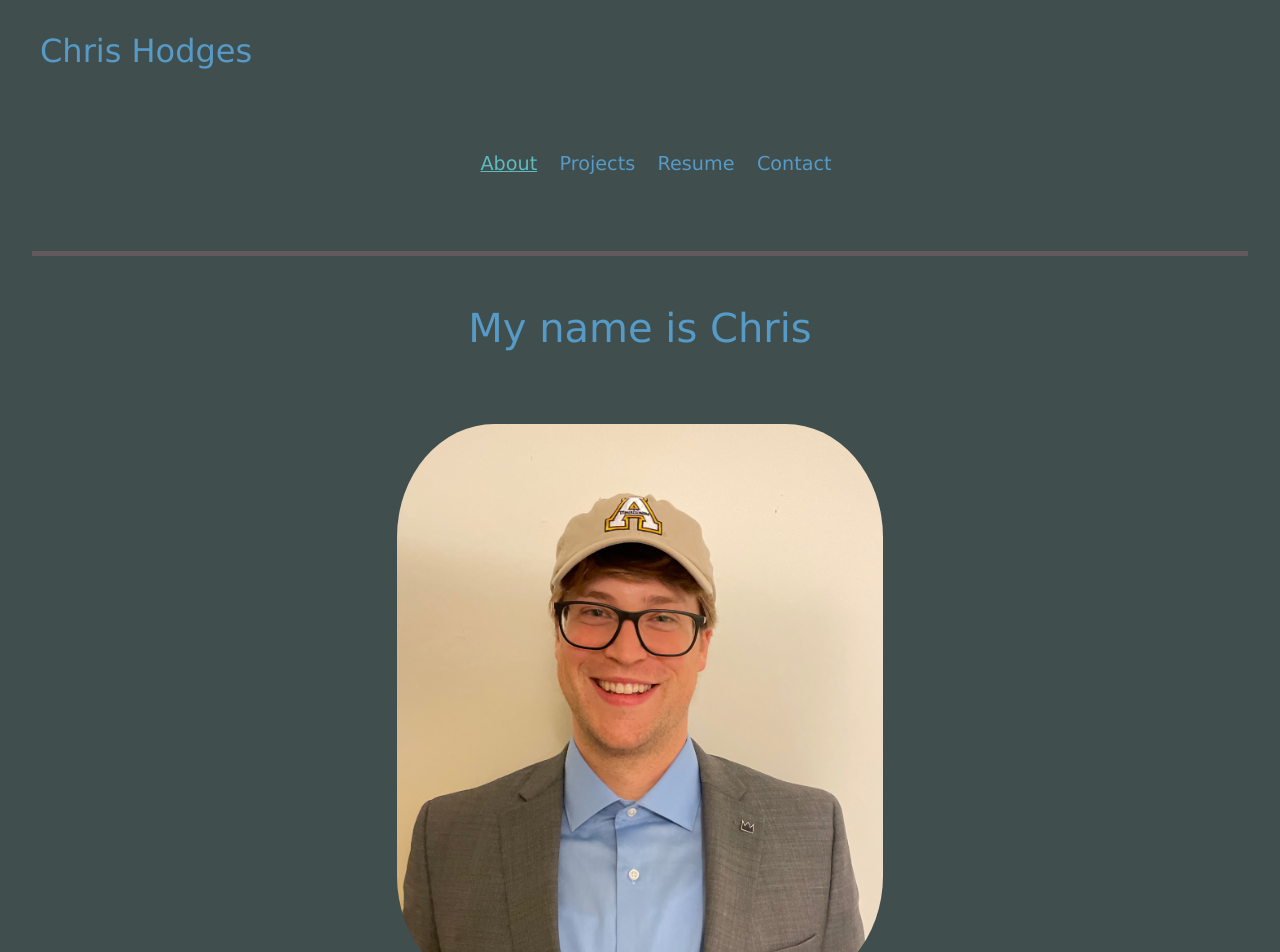
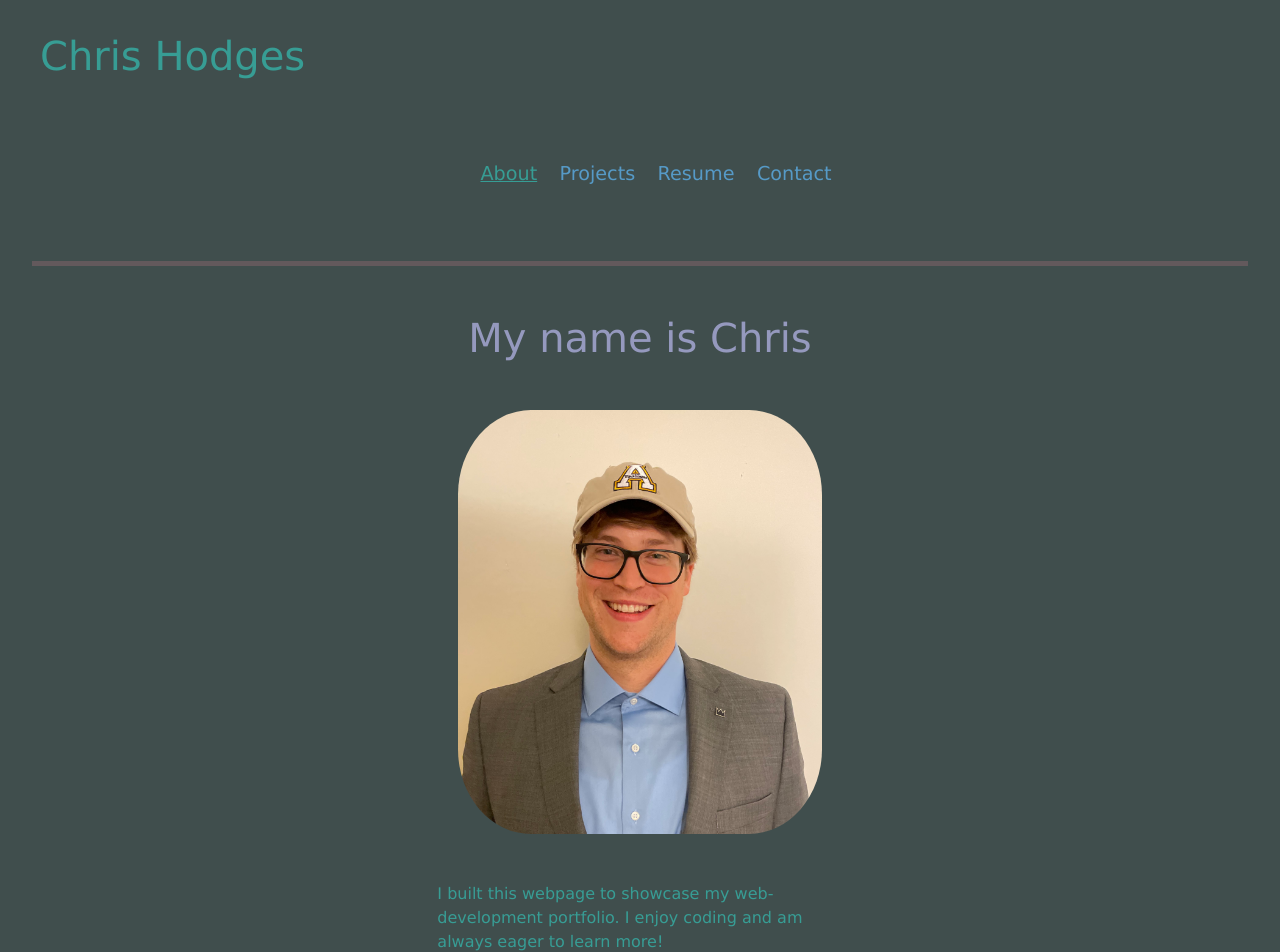
Before and after one commit to chrisdhodges12/react-portfolio, a React (Create React App) app: page / in a window 1280 px wide. Shown: the top 952 px of the page. Built offline with nearby package versions, Linux system fonts and the light colour scheme.

Commit message:
style changes

```diff
--- a/src/components/About/index.js
+++ b/src/components/About/index.js
@@ -5,16 +5,16 @@ function About () {
 
     return (
         <section className=''>
-            <div className='about '>
+            <div className='about'>
             <h1 className="mb-5 mt-3 d-flex justify-content-center">My name is Chris</h1>
                 <div className='d-flex col-12 justify-content-center'>
                     <img
-                        className="avatar mt-4 d-flex justify-content-center"
+                        className="avatar mt-auto d-flex justify-content-center"
                         src={avatar}
                         alt="Chris Hodges"
                     ></img>
                 </div>
-                <p className="col-4">
+                <p className="col-4 about-text ">
                     I built this webpage to showcase my web-development portfolio.
                     I enjoy coding and am always eager to learn more!
                 </p>
--- a/src/components/Header/index.js
+++ b/src/components/Header/index.js
@@ -9,7 +9,7 @@ function Header({ thisPage, handlePage }) {
 
   return (
     <header className="header" id="header">
-      <h2 className='header-name'>Chris Hodges</h2>
+      <h1 className='header-name'>Chris Hodges</h1>
       <nav className='d-flex justify-content-evenly'>
         <ul className="nav-list">
           {pages.map(page => {
--- a/src/components/Projects/index.js
+++ b/src/components/Projects/index.js
@@ -51,21 +51,21 @@ function Projects() {
   ];
 
   return (
-    <div className=" text-center">
-      <h2 className="mb-5"> My Portfolio</h2>
-      <div className="d-flex flex-wrap justify-content-between container">
+    <div className=" text-center ">
+      <h1 className="mb-5"> My Portfolio</h1>
+      <div className="d-flex flex-wrap container">
         {project.map((project) => (
-          <Card key={project.name} className="card d-flex col-sm-12 col-md-6 col-lg-4 mb-5 mb-sm-5 mb-md-0">
-            <Card.Body className="card-body">
-              <Card.Title className="card-title">{project.title}</Card.Title>
+          <Card key={project.name} className="card project-cards col-sm-12 col-md-6 col-lg-4 mb-5 mb-sm-5 mb-md-0">
+            <Card.Body className="card-body d-flex flex-column">
+              <Card.Title className="card-title mt-2 mb-2 ">{project.title}</Card.Title>
               <div className="align-center">
-                <Card.Img className="project-image img-fluid mb-3"  src={project.src} />
+                <Card.Img className="project-image mb-3 mt-3"  src={project.src} />
               </div>
-              <Card.Text className="project-text mb-3">{project.description}</Card.Text>
-              <a href={project.github} target="_blank" rel="noreferrer" className="project-github project-link">
-                GitHub Repo
+              <Card.Text className="project-text mb-auto">{project.description}</Card.Text>
+              <a href={project.github} target="_blank" rel="noreferrer" className="mb-3 mt-5 btn btn-secondary">
+                GitHub
               </a>{"   "}
-              <a href={project.deployed} target="_blank" rel="noreferrer" className="project-deployed project-link">
+              <a href={project.deployed} target="_blank" rel="noreferrer" className="mb-0 btn btn-secondary  ">
                 See it in action!
               </a>
             </Card.Body>
--- a/src/index.css
+++ b/src/index.css
@@ -1,9 +1,9 @@
 :root {
   --primary-color: #404e4d;
   --secondary-color: #63595c;
-  --tertiary-color: #646881;
+  --tertiary-color: #b8b8ecb6;
   --quarternary-color: #569ac7;
-  --quintinary-color: #5ebabf;
+  --quintinary-color: #35aea4d2;
 }
 
 /*browser styling*/
@@ -13,6 +13,10 @@
   background-color: var(--primary-color);
   color: var(--quarternary-color);
   font-family: 'Lucida Sans', 'Lucida Sans Regular', 'Lucida Grande', 'Lucida Sans Unicode', Geneva, Verdana, sans-serif;
+}
+
+h1 {
+  color: var(--tertiary-color);
 }
 
 .main-page {
@@ -27,6 +31,7 @@ footer {
 
 .header-name {
   margin: 0.5rem;
+  color: var(--quintinary-color);
 }
 
 nav {
@@ -58,9 +63,13 @@ nav {
   flex-wrap: wrap;
   justify-content: center;
 }
+
+.about-text {
+  color: var(--quintinary-color);
+}
 .avatar {
   border-radius: 20%;
-  max-width: 40%;
+  max-width: 30%;
   height: auto;
   margin-bottom: 3rem;
 }
@@ -82,38 +91,28 @@ nav {
   background-color: #63595c;
 }
 
-.project-card {
-  background-color: var(--quartinary-color);
-  display: flex;
-}
-
-.project-body {
-  background-color: var(--tertiary-color);
-}
-
-.project-title,
-.project-text,
 .project-github,
 .project-deployed {
   display: flex;
   text-align: center;
   justify-content: center;
+  margin-bottom: auto;
 }
 
 .project-image {
-  display: flex;
-  max-width: 50%;
-  max-height: 50%;
-  justify-content: center;
-  align-content: space-between;
+  width: 100%;
+  height: 15rem;
 }
-
 .project-link {
   color: var(--quintinary-color);
 }
 
+.project-text {
+  color: var(--quintinary-color);
+}
+
 .resume-link {
-  color: var(--quintinary-color);
+  color: var(--tertiary-color);
   font-size: 2rem;
 }
 
```
